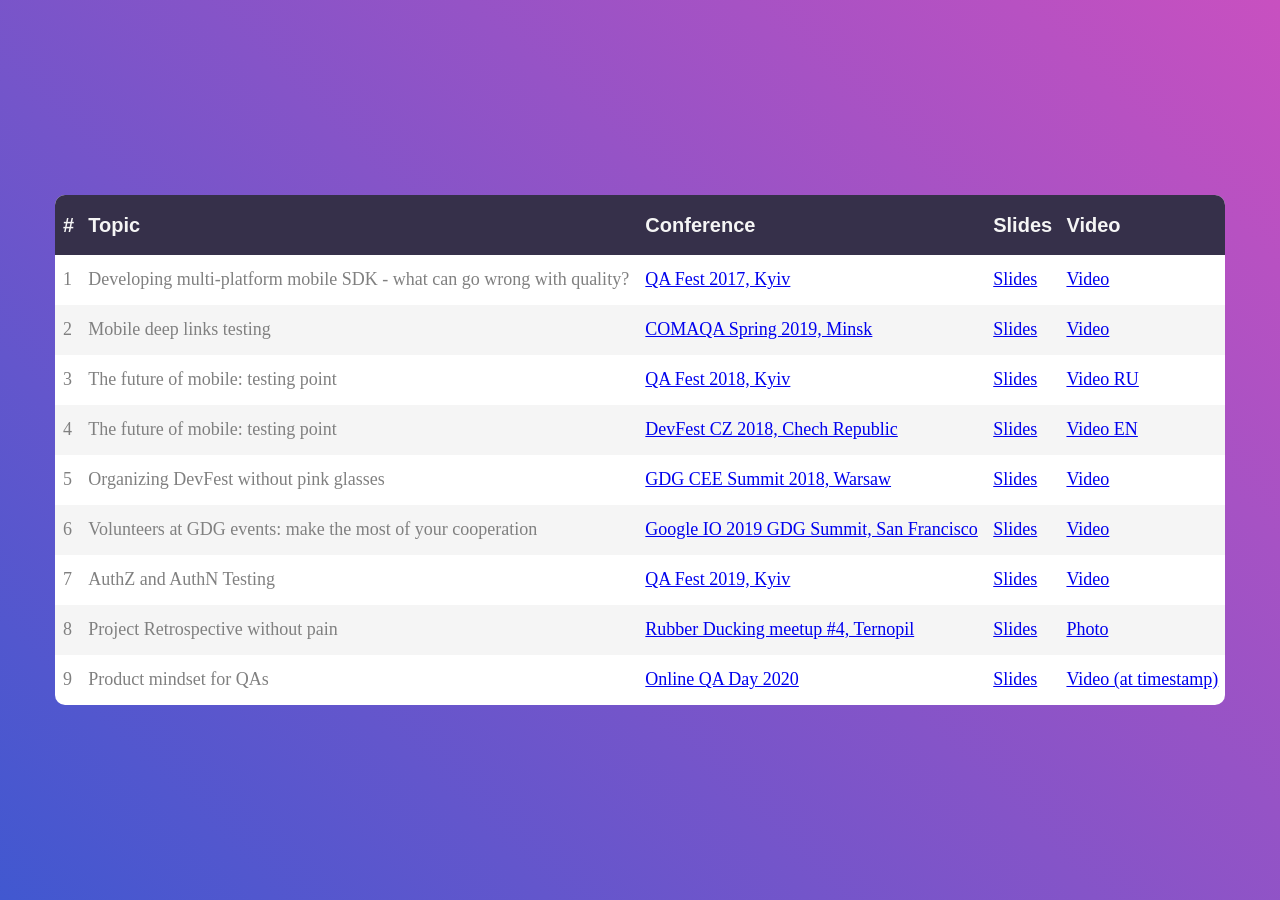
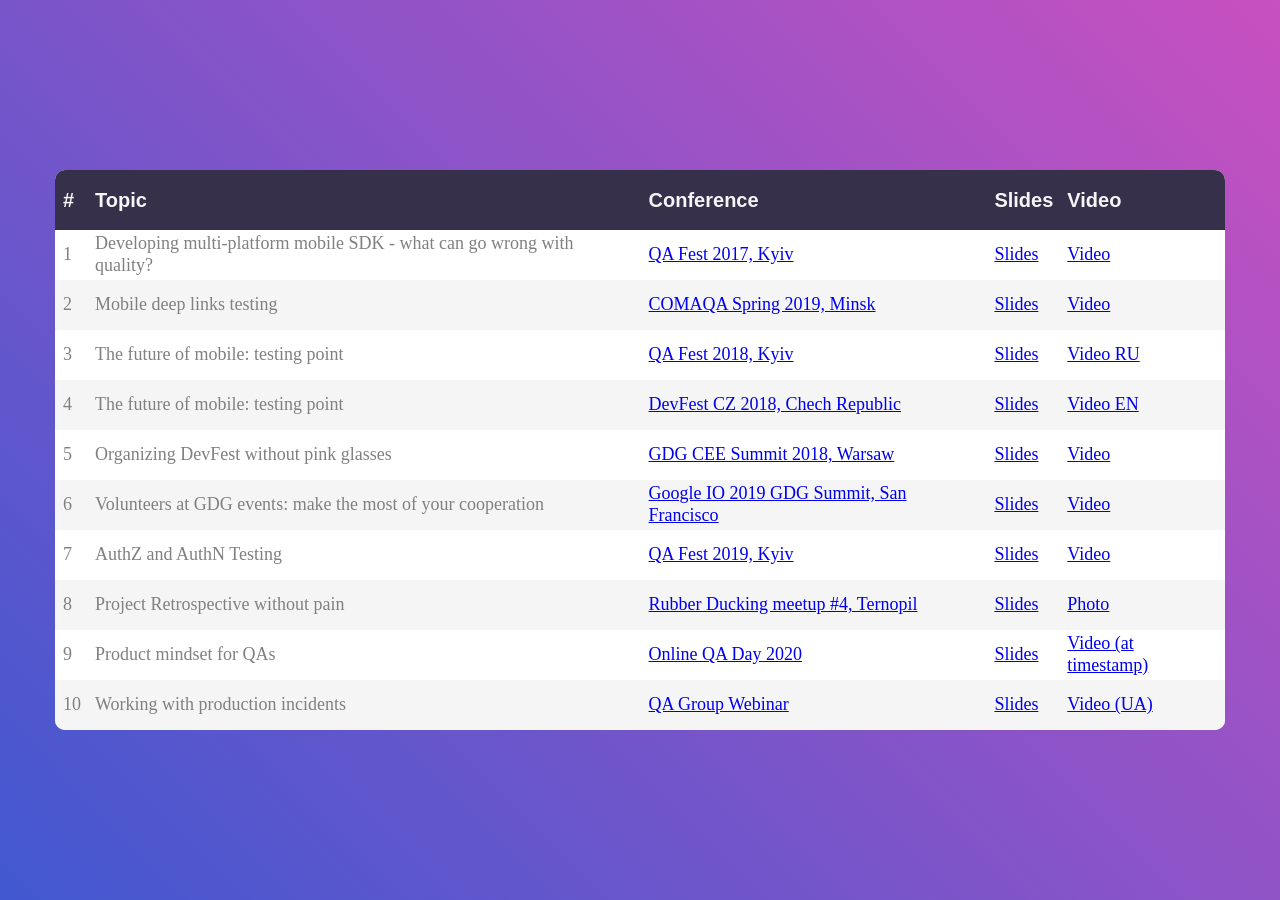
Before and after one commit to pinchukdiana/github.io, a Jekyll site: the page built from presentations.html, in a window 1280 px wide. Built offline with Jekyll 4.4.1, drawn with Linux system fonts in a browser that asks for light colours.

Commit message:
Update presentations.html
Added SRE presentation

```diff
--- a/presentations.html
+++ b/presentations.html
@@ -92,6 +92,13 @@ permalink: /presentations.html
 				<td><a href="https://bit.ly/prod-mindset-qa">Slides</a></td>
 				<td><a href="https://youtu.be/PMcmzjSU3iM?list=PL_UvZin1qvlzrT7FKfdYVeNOsLJe1Toqy&amp;t=18429">Video (at timestamp)</a></td>
 			</tr>
+			<tr>
+				<td>10</td>
+				<td>Working with production incidents</td>
+				<td><a href="https://qagroup.com.ua/events/robota-z-intsydentamy-v-prodaksheni/">QA Group Webinar</a></td>
+				<td><a href="https://bit.ly/sre-qa">Slides</a></td>
+				<td><a href="https://youtu.be/AA9PWU4a1dg">Video (UA)</a></td>
+			</tr>
 		</tbody>
 	</table>
 				</div>
```
